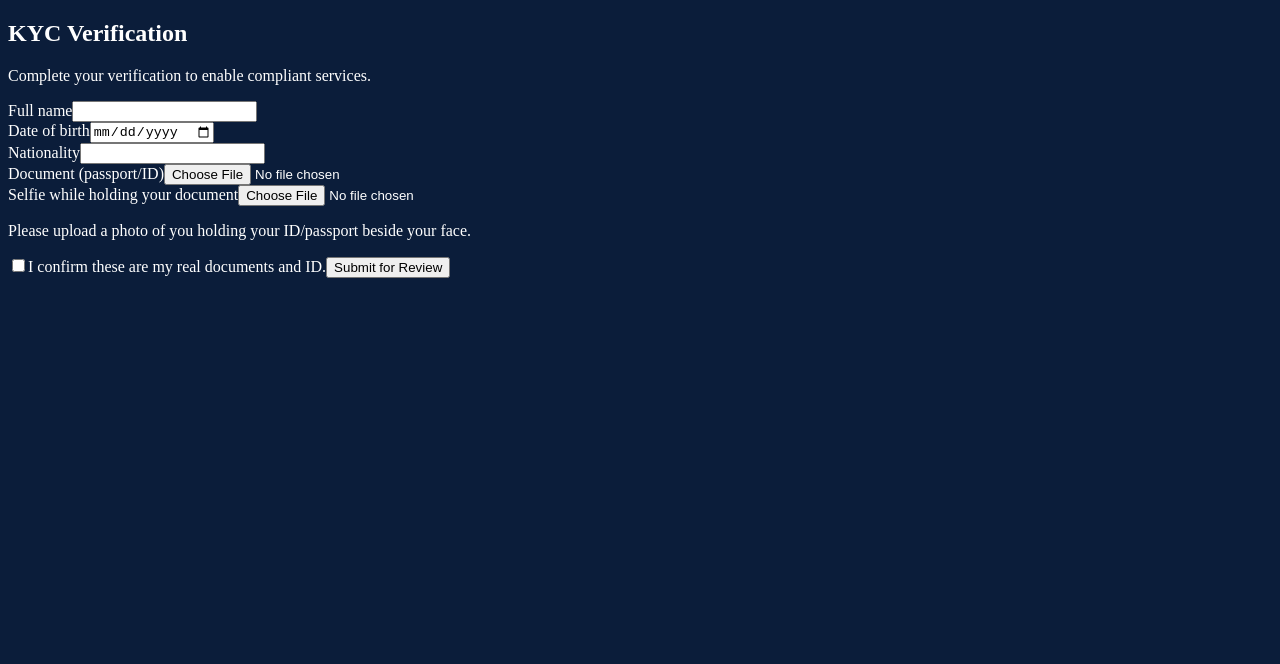
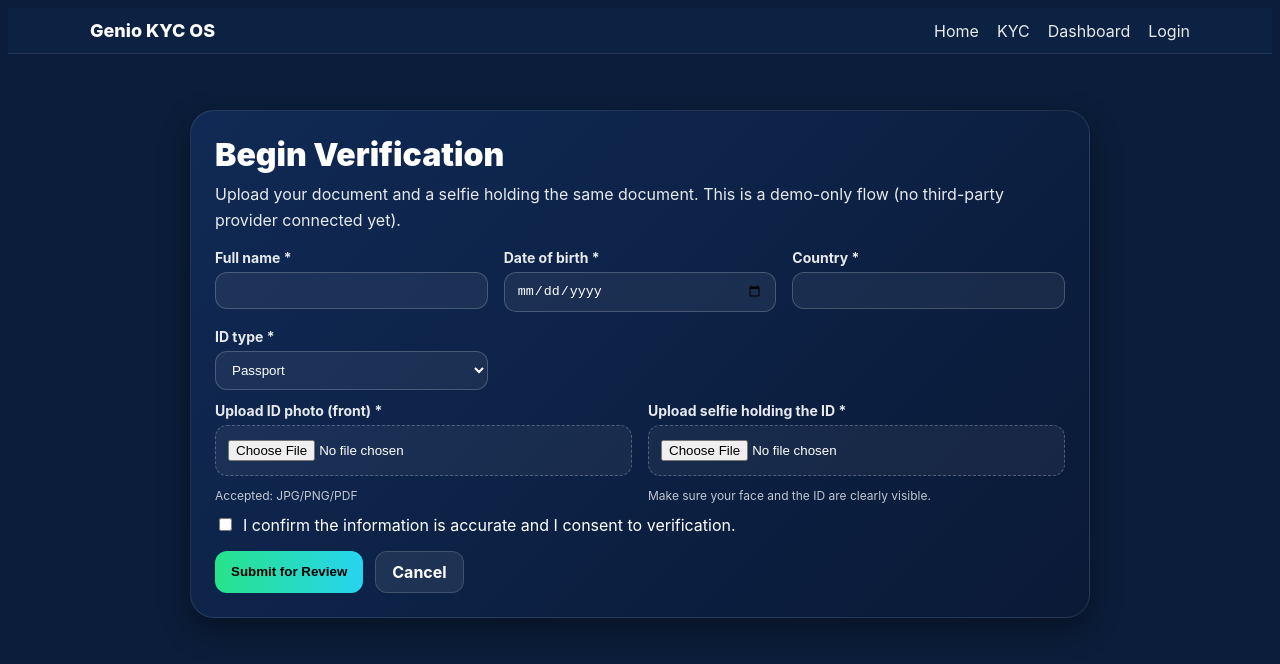
Before and after one commit to genio-ai/genio-os, a Next.js app: page /kyc in a window 1280 px wide. Shown: the top 664 px of the page. Built offline with nearby package versions, Linux system fonts and the light colour scheme.

Commit message:
Update kyc.js

```diff
--- a/pages/kyc.js
+++ b/pages/kyc.js
@@ -1,63 +1,160 @@
-// pages/kyc.js
+// pages/kyc.js  (pure CSS-in-JS MVP)
+import Head from "next/head";
+import Link from "next/link";
 import { useState } from "react";
 
-export default function KYC() {
-  const [submitted, setSubmitted] = useState(false);
+const ui = {
+  page:{minHeight:"100vh",background:"#0B1D3A",color:"#fff",fontFamily:"-apple-system, Segoe UI, Roboto, Arial, sans-serif"},
+  wrap:{maxWidth:900,margin:"0 auto",padding:"56px 16px"},
+  card:{border:"1px solid rgba(255,255,255,0.1)",background:"linear-gradient(135deg,#102A55,#0A1936)",borderRadius:24,padding:24,boxShadow:"0 12px 30px rgba(0,0,0,0.35)"},
+  h1:{fontSize:32,fontWeight:900,margin:"0 0 8px"},
+  p:{opacity:.9,lineHeight:1.6,margin:"0 0 16px"},
+  grid:{display:"grid",gridTemplateColumns:"repeat(auto-fit,minmax(240px,1fr))",gap:16,marginTop:12},
+  field:{display:"flex",flexDirection:"column",gap:6},
+  label:{fontWeight:700,fontSize:14,opacity:.9},
+  input:{borderRadius:12,border:"1px solid rgba(255,255,255,0.2)",background:"rgba(255,255,255,0.06)",color:"#fff",padding:"10px 12px",outline:"none"},
+  file:{borderRadius:12,border:"1px dashed rgba(255,255,255,0.25)",background:"rgba(255,255,255,0.05)",color:"#fff",padding:"14px 12px"},
+  row:{display:"flex",gap:12,flexWrap:"wrap",marginTop:16},
+  btnPrimary:{borderRadius:12,padding:"10px 16px",fontWeight:700,color:"#000",background:"linear-gradient(90deg,#27E38A,#27D4F0)",textDecoration:"none",border:"none",cursor:"pointer"},
+  btnGhost:{borderRadius:12,padding:"10px 16px",fontWeight:700,border:"1px solid rgba(255,255,255,0.15)",background:"rgba(255,255,255,0.08)",textDecoration:"none",color:"#fff"},
+  note:{fontSize:12,opacity:.75,marginTop:6},
+  ok:{marginTop:16,padding:"12px 14px",borderRadius:12,background:"rgba(39,227,138,0.15)",border:"1px solid rgba(39,227,138,0.35)"},
+  err:{marginTop:16,padding:"12px 14px",borderRadius:12,background:"rgba(227,55,55,0.15)",border:"1px solid rgba(227,55,55,0.35)"},
+  header:{position:"sticky",top:0,zIndex:50,background:"rgba(14,35,68,0.9)",backdropFilter:"blur(6px)",borderBottom:"1px solid rgba(255,255,255,0.1)"},
+  nav:{maxWidth:1100,margin:"0 auto",padding:"12px 16px",display:"flex",justifyContent:"space-between",alignItems:"center"},
+  brand:{fontWeight:800,fontSize:18},
+  navUl:{display:"flex",gap:18,listStyle:"none",margin:0,padding:0},
+  link:{color:"rgba(255,255,255,0.9)",textDecoration:"none"},
+};
 
-  const onSubmit = (e) => {
+export default function KYC(){
+  const [form,setForm] = useState({
+    fullName:"", dob:"", country:"", idType:"passport", address:"",
+    consent:false
+  });
+  const [idFile,setIdFile] = useState(null);
+  const [selfieFile,setSelfieFile] = useState(null);
+  const [status,setStatus] = useState({ok:false,msg:""});
+
+  const onChange = (e)=> setForm({...form,[e.target.name]:
+    e.target.type==="checkbox"? e.target.checked : e.target.value });
+
+  const handleSubmit = async (e)=>{
     e.preventDefault();
+    // basic validation
+    if(!form.fullName || !form.dob || !form.country || !idFile || !selfieFile || !form.consent){
+      setStatus({ok:false,msg:"Please complete all required fields, upload ID and selfie, and accept consent."});
+      return;
+    }
+    // mock persist (localStorage)
+    try{
+      const payload = {
+        ...form,
+        idFileName:idFile?.name,
+        selfieFileName:selfieFile?.name,
+        submittedAt:new Date().toISOString()
+      };
       if (typeof window !== "undefined") {
-      window.localStorage.setItem("kyc_status", "Submitted");
+        const list = JSON.parse(localStorage.getItem("genio_kyc")||"[]");
+        list.push(payload);
+        localStorage.setItem("genio_kyc", JSON.stringify(list));
       }
-    setSubmitted(true);
+      setStatus({ok:true,msg:"Submitted. Your verification is being reviewed (demo)."});
+      // optional: redirect later -> /dashboard
+      // setTimeout(()=>window.location.href="/dashboard",1000);
+    }catch(err){
+      setStatus({ok:false,msg:"Unexpected error. Please try again."});
+    }
   };
 
   return (
-    <main className="min-h-screen bg-[#0B1D3A] text-white p-6 flex items-start justify-center">
-      <section className="w-full max-w-2xl rounded-2xl bg-white/5 border border-white/10 p-6 shadow-xl">
-        <h2 className="text-3xl font-extrabold mb-1">KYC Verification</h2>
-        <p className="opacity-80 mb-6">Complete your verification to enable compliant services.</p>
+    <>
+      <Head>
+        <title>KYC — Genio KYC OS</title>
+        <meta name="google" content="notranslate"/>
+        <meta httpEquiv="Content-Language" content="en"/>
+      </Head>
 
-        {!submitted ? (
-          <form onSubmit={onSubmit} className="grid gap-4">
-            <div>
-              <label className="block text-sm opacity-80 mb-1">Full name</label>
-              <input required className="w-full rounded-lg bg-white/10 border border-white/15 px-3 py-2 outline-none" />
+      <main style={ui.page}>
+        {/* Top bar */}
+        <header style={ui.header}>
+          <nav style={ui.nav}>
+            <div style={ui.brand}>Genio KYC OS</div>
+            <ul style={ui.navUl}>
+              <li><Link href="/" style={ui.link}>Home</Link></li>
+              <li><Link href="/kyc" style={ui.link}>KYC</Link></li>
+              <li><Link href="/dashboard" style={ui.link}>Dashboard</Link></li>
+              <li><Link href="/login" style={ui.link}>Login</Link></li>
+            </ul>
+          </nav>
+        </header>
+
+        <section style={ui.wrap}>
+          <div style={ui.card}>
+            <h1 style={ui.h1}>Begin Verification</h1>
+            <p style={ui.p}>
+              Upload your document and a selfie holding the same document. This is a demo-only flow
+              (no third-party provider connected yet).
+            </p>
+
+            <form onSubmit={handleSubmit}>
+              <div style={ui.grid}>
+                <div style={ui.field}>
+                  <label style={ui.label}>Full name *</label>
+                  <input name="fullName" value={form.fullName} onChange={onChange} style={ui.input} />
                 </div>
-            <div className="grid sm:grid-cols-2 gap-3">
-              <div>
-                <label className="block text-sm opacity-80 mb-1">Date of birth</label>
-                <input type="date" required className="w-full rounded-lg bg-white/10 border border-white/15 px-3 py-2 outline-none" />
+                <div style={ui.field}>
+                  <label style={ui.label}>Date of birth *</label>
+                  <input type="date" name="dob" value={form.dob} onChange={onChange} style={ui.input}/>
                 </div>
-              <div>
-                <label className="block text-sm opacity-80 mb-1">Nationality</label>
-                <input required className="w-full rounded-lg bg-white/10 border border-white/15 px-3 py-2 outline-none" />
+                <div style={ui.field}>
+                  <label style={ui.label}>Country *</label>
+                  <input name="country" value={form.country} onChange={onChange} style={ui.input}/>
+                </div>
+                <div style={ui.field}>
+                  <label style={ui.label}>ID type *</label>
+                  <select name="idType" value={form.idType} onChange={onChange} style={ui.input}>
+                    <option value="passport">Passport</option>
+                    <option value="nid">National ID</option>
+                    <option value="dl">Driver License</option>
+                  </select>
                 </div>
               </div>
-            <div>
-              <label className="block text-sm opacity-80 mb-1">Document (passport/ID)</label>
-              <input type="file" accept="image/*,.pdf" required className="w-full rounded-lg bg-white/10 border border-white/15 px-3 py-2" />
+
+              <div style={ui.grid}>
+                <div style={ui.field}>
+                  <label style={ui.label}>Upload ID photo (front) *</label>
+                  <input type="file" accept="image/*,application/pdf" onChange={(e)=>setIdFile(e.target.files?.[0]||null)} style={ui.file}/>
+                  <span style={ui.note}>Accepted: JPG/PNG/PDF</span>
                 </div>
-            <div>
-              <label className="block text-sm opacity-80 mb-1">Selfie while holding your document</label>
-              <input type="file" accept="image/*" required className="w-full rounded-lg bg-white/10 border border-white/15 px-3 py-2" />
-              <p className="text-xs opacity-70 mt-1">Please upload a photo of you holding your ID/passport beside your face.</p>
+                <div style={ui.field}>
+                  <label style={ui.label}>Upload selfie holding the ID *</label>
+                  <input type="file" accept="image/*" onChange={(e)=>setSelfieFile(e.target.files?.[0]||null)} style={ui.file}/>
+                  <span style={ui.note}>Make sure your face and the ID are clearly visible.</span>
                 </div>
-            <label className="flex items-start gap-2 text-sm">
-              <input type="checkbox" required className="mt-1" />
-              <span>I confirm these are my real documents and ID.</span>
+              </div>
+
+              <div style={{marginTop:12}}>
+                <label style={{display:"flex",alignItems:"center",gap:8}}>
+                  <input type="checkbox" name="consent" checked={form.consent} onChange={onChange}/>
+                  <span>I confirm the information is accurate and I consent to verification.</span>
                 </label>
+              </div>
 
-            <button className="rounded-xl px-4 py-2 font-semibold text-black bg-gradient-to-r from-[#27E38A] to-[#27D4F0]">
-              Submit for Review
-            </button>
+              <div style={ui.row}>
+                <button type="submit" style={ui.btnPrimary}>Submit for Review</button>
+                <Link href="/" style={ui.btnGhost}>Cancel</Link>
+              </div>
             </form>
-        ) : (
-          <div className="p-4 rounded-xl bg-[#27E38A]/15 border border-[#27E38A]/30">
-            ✅ KYC submitted (demo). We’ll notify you when verified.
+
+            {status.msg && (
+              <div style={status.ok ? ui.ok : ui.err}>
+                {status.msg}
               </div>
             )}
+          </div>
         </section>
       </main>
+    </>
   );
 }
```
Lines whose indentation alone changed are shown as unchanged.
